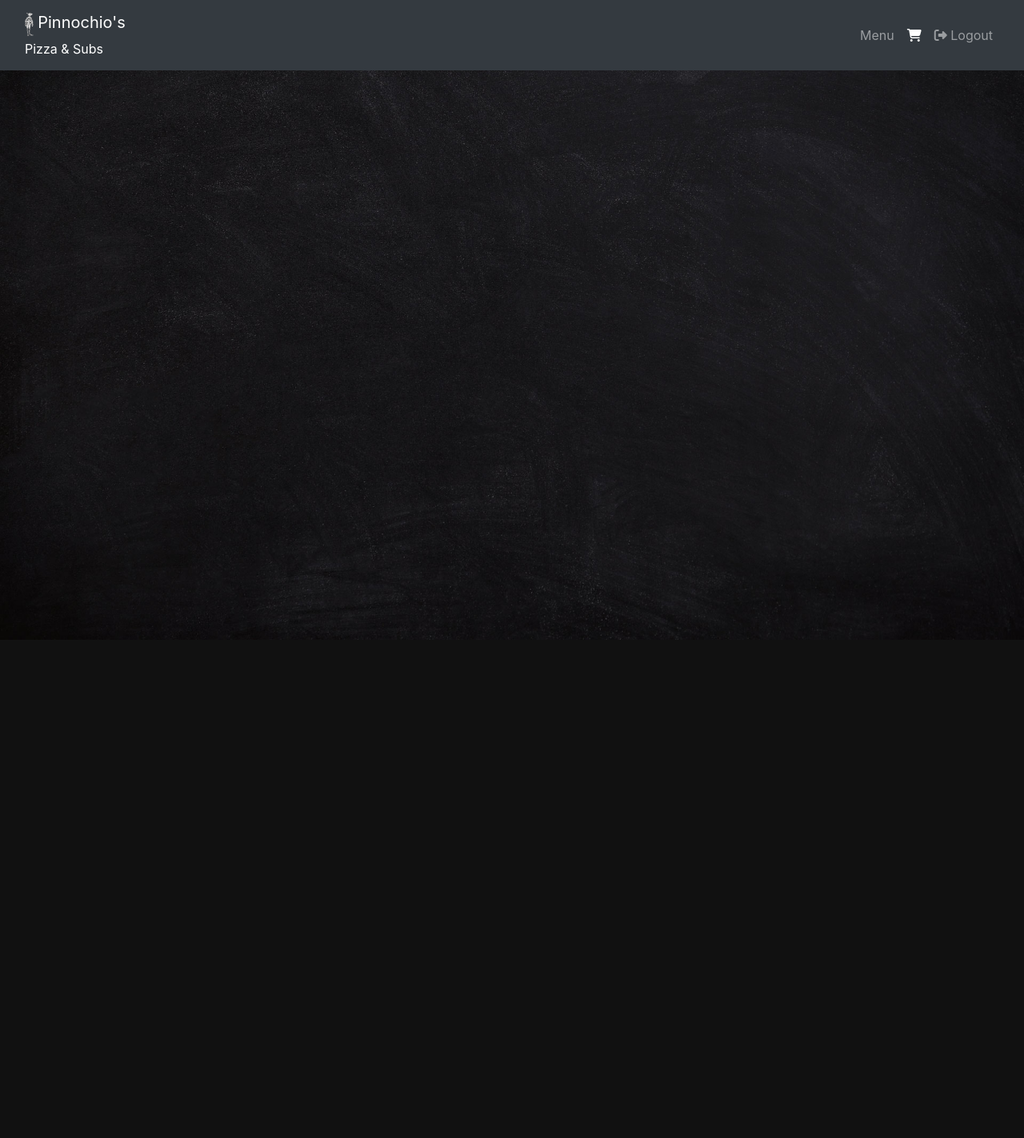
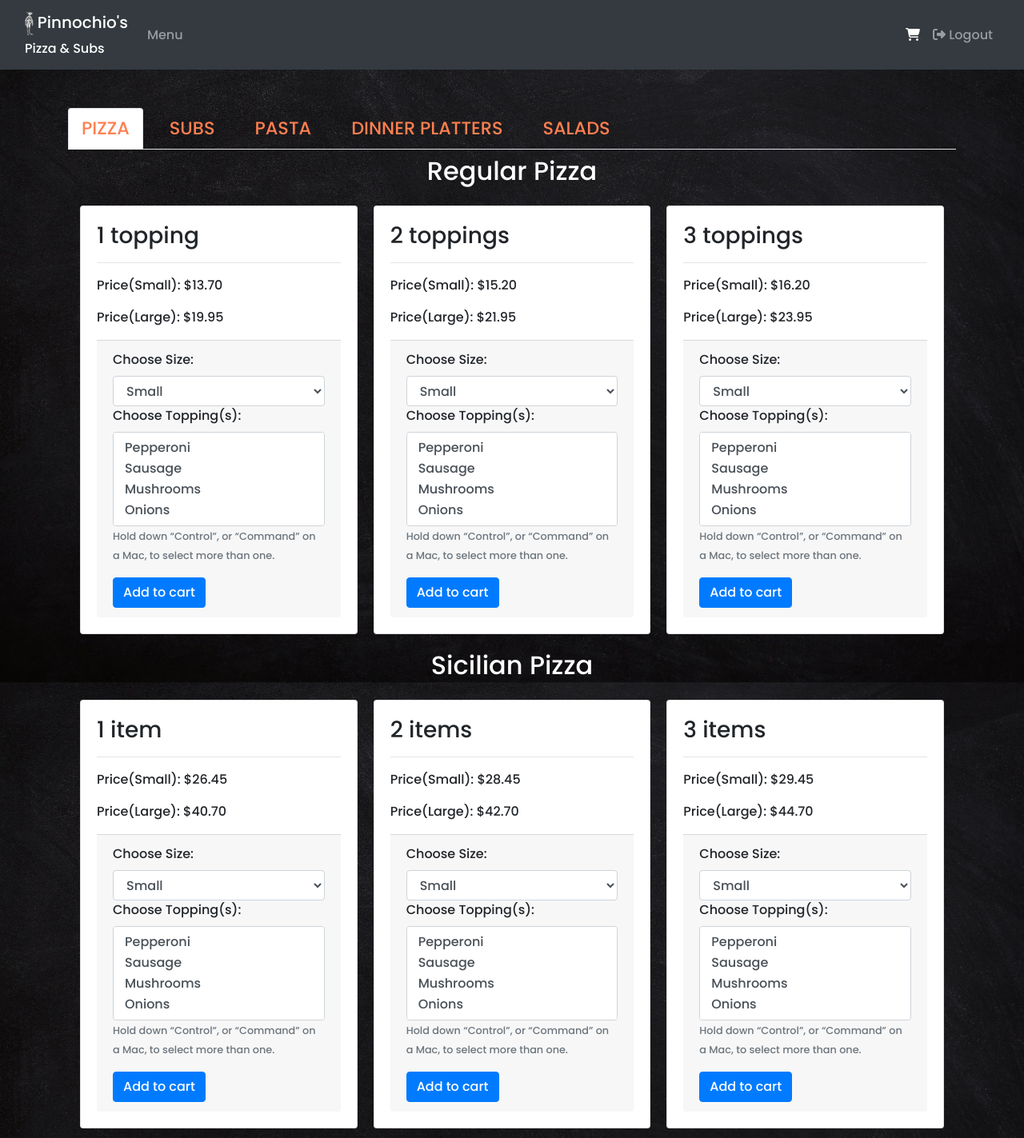
Before and after one commit to liverishabh/PizzaOrderingWebsite, a Django app: page / in a window 1280 px wide. Shown: the whole page at 80% size. Before the commit the page ends 800 px from the top, so only its background shows below. Run offline with Django 3.2, Linux system fonts and the light colour scheme; a user stored in the database is signed in; data comes from the database, SQL or seed files in the repository; some libraries are stand-ins or nearby versions.

Commit message:
menu.html

```diff
--- a/orders/static/orders/styles.css
+++ b/orders/static/orders/styles.css
@@ -1,8 +1,11 @@
+@import url('https://fonts.googleapis.com/css2?family=Josefin+Sans:wght@300;400&family=Poppins:wght@500&display=swap');
+
 body{
     background-image: url('pizza-background.jpg');
     background-repeat: no-repeat;
     background-attachment: fixed;
     background-size: cover;
+    font-family: Poppins, sans-serif;
 }
 
 #registerform, #loginform, #logoutview{
@@ -11,3 +14,10 @@ body{
     background-color: #ebf1d5;
     box-shadow: 0px 0px 20px 2px #888888;
 }
+
+#menuitems a{
+    color: coral;
+    font-size: 140%;
+    text-transform: uppercase;
+    font-weight: 500;
+}
--- a/orders/templates/orders/base.html
+++ b/orders/templates/orders/base.html
@@ -35,8 +35,10 @@
                 </button>
                 <div class="collapse navbar-collapse" id="myNavbar">
                     {% if user.is_authenticated %}
+                    <ul class="navbar-nav mr-auto">
+                        <li class="nav-item"><a href="{% url 'index' %}" class="nav-link">Menu</a></li>
+                    </ul>
                     <ul class="navbar-nav ml-auto">
-                        <li class="nav-item"><a href="{% url 'index' %}" class="nav-link">Menu</a></li>
                         <a class="nav-link active" href="#"><i class="fa fa-shopping-cart" aria-hidden="true"></i></a>
                         <li class="nav-item"><a href="{% url 'logout' %}" class="nav-link"><i class="fas fa-sign-out-alt"></i> Logout </a></li>
                     </ul>
@@ -52,13 +54,16 @@
 
         {% if messages %}
             {% for message in messages %}
-                <div class="alert alert-{{ message.tags }}">
-                    {{ message }}
+                <div class="container text-center">
+                    <div class="alert alert-{{ message.tags }}">
+                        {{ message }}
+                    </div>
                 </div>
+
             {% endfor %}
         {% endif %}
 
-        <main class="">
+        <main>
             {% block content %} {% endblock %}
         </main>
 
--- /dev/null
+++ b/orders/templates/orders/menu.html
@@ -0,0 +1,230 @@
+{% extends "orders/base.html" %}
+
+{% block title %}
+    Menu
+{% endblock %}
+
+{% block content %}
+
+    <div class="container mt-5">
+        <div class="row row-content">
+            <div class="col-12">
+                <ul class="nav nav-tabs" id="menuitems">
+                    <li class="nav-item">
+                        <a href="#pizza" class="nav-link active" role="tab" data-toggle="tab"> Pizza </a>
+                    </li>
+                    <li class="nav-item ml-3">
+                        <a href="#subs" class="nav-link" role="tab" data-toggle="tab"> Subs </a>
+                    </li>
+                    <li class="nav-item ml-3">
+                        <a href="#pasta" class="nav-link" role="tab" data-toggle="tab"> Pasta </a>
+                    </li>
+                    <li class="nav-item ml-3">
+                        <a href="#dinnerplatters" class="nav-link" role="tab" data-toggle="tab"> Dinner Platters </a>
+                    </li>
+                    <li class="nav-item ml-3">
+                        <a href="#salads" class="nav-link" role="tab" data-toggle="tab"> Salads </a>
+                    </li>
+                </ul>
+                <div class="tab-content">
+                    <div role="tabpanel" class="tab-pane fade show active" id="pizza">
+                        <h2 class="text-white text-center mt-2"> Regular Pizza </h2>
+                            <div class="card-columns container pt-3">
+                                {% for pizza in pizzas %}
+                                    {% if pizza.style == 'R' %}
+                                    <div class="card">
+                                        <div class="card-body">
+                                            <h3 class="card-title"> {{ pizza.name }}</h3>
+                                            <hr>
+                                            <p class="card-text"> Price(Small): ${{ pizza.price_small }}</p>
+                                            <p class="card-text"> Price(Large): ${{ pizza.price_large }}</p>
+                                            <div class="card-footer">
+                                                <form action="" method="POST">
+                                                    {% csrf_token %}
+                                                    <div class="form-group">
+                                                        <input type="hidden" name="dishname" value="{{ pizza.name }}">
+                                                        <input type="hidden" name="price_small" value="{{ pizza.price_small }}">
+                                                        <input type="hidden" name="price_large" value="{{ pizza.price_large }}">
+                                                        <label for="pizza_size">Choose Size:</label>
+                                                        <select class="form-control" id="pizza_size" name="pizza_size">
+                                                            <option value="small"> Small </option>
+                                                            <option value="large"> Large </option>
+                                                        </select>
+                                                        <label for="pizza_topping">Choose Topping(s):</label>
+                                                        <select multiple class="form-control" id="pizza_topping" name="pizza_topping">
+                                                            {% for topping in toppings %}
+                                                            <option value="{{ topping }}"> {{topping}} </option>
+                                                            {% endfor %}
+                                                        </select>
+                                                        <small class="text-muted">Hold down “Control”, or “Command” on a Mac, to select more than one.</small>
+                                                    </div>
+                                                    <button type="submit" href="#" class="btn btn-primary">Add to cart</button>
+                                                </form>
+                                            </div>
+                                        </div>
+                                    </div>
+                                    {% endif %}
+                                {% endfor %}
+                            </div>
+
+                        <h2 class="text-white text-center mt-2"> Sicilian Pizza </h2>
+                            <div class="card-columns container pt-3">
+                                {% for pizza in pizzas %}
+                                    {% if pizza.style == 'S' %}
+                                    <div class="card">
+                                        <div class="card-body">
+                                            <h3 class="card-title"> {{ pizza.name }}</h3>
+                                            <hr>
+                                            <p class="card-text"> Price(Small): ${{ pizza.price_small }}</p>
+                                            <p class="card-text"> Price(Large): ${{ pizza.price_large }}</p>
+                                            <div class="card-footer">
+                                                <form action="" method="POST">
+                                                    {% csrf_token %}
+                                                    <div class="form-group">
+                                                        <input type="hidden" name="dishname" value="{{ pizza.name }}">
+                                                        <input type="hidden" name="price_small" value="{{ pizza.price_small }}">
+                                                        <input type="hidden" name="price_large" value="{{ pizza.price_large }}">
+                                                        <label for="pizza_size">Choose Size:</label>
+                                                        <select class="form-control" id="pizza_size" name="pizza_size">
+                                                            <option value="small"> Small </option>
+                                                            <option value="large"> Large </option>
+                                                        </select>
+                                                        <label for="pizza_topping">Choose Topping(s):</label>
+                                                        <select multiple class="form-control" id="pizza_topping" name="pizza_topping">
+                                                            {% for topping in toppings %}
+                                                            <option value="{{ topping }}"> {{topping}} </option>
+                                                            {% endfor %}
+                                                        </select>
+                                                        <small class="text-muted">Hold down “Control”, or “Command” on a Mac, to select more than one.</small>
+                                                    </div>
+                                                    <button type="submit" href="#" class="btn btn-primary">Add to cart</button>
+                                                </form>
+                                            </div>
+                                        </div>
+                                    </div>
+                                    {% endif %}
+                                {% endfor %}
+                            </div>
+                    </div>
+                    <div role="tabpanel" class="tab-pane fade" id="subs">
+                        <div class="card-columns container pt-3">
+                            {% for sub in subs %}
+                            <div class="card">
+                                <div class="card-body">
+                                    <h3 class="card-title"> {{ sub.name }}</h3>
+                                    <hr>
+                                    <p class="card-text"> Price(Small): ${{ sub.price_small }}</p>
+                                    <p class="card-text"> Price(Large): ${{ sub.price_large }}</p>
+                                    <div class="card-footer">
+                                        <form action="" method="POST">
+                                            {% csrf_token %}
+                                            <div class="form-group">
+                                                <input type="hidden" name="dishname" value="{{ sub.name }}">
+                                                <input type="hidden" name="price_small" value="{{ sub.price_small }}">
+                                                <input type="hidden" name="price_large" value="{{ sub.price_large }}">
+                                                <label for="sub_size">Choose Size:</label>
+                                                <select class="form-control" id="sub_size" name="sub_size">
+                                                    <option value="small"> Small </option>
+                                                    <option value="large"> Large </option>
+                                                </select>
+                                                <label for="sub_extras">Choose Extras:</label>
+                                                <select class="form-control" id="sub_extras" name="sub_extras">
+                                                    {% for extra in subextras %}
+                                                    <option value="{{ extra }}"> {{extra}} </option>
+                                                    {% endfor %}
+                                                </select>
+                                            </div>
+                                            <button type="submit" href="#" class="btn btn-primary">Add to cart</button>
+                                        </form>
+                                    </div>
+                                </div>
+                            </div>
+                            {% empty %}
+                            <h4 class="text-white">No Subs</h4>
+                            {% endfor %}
+                        </div>
+                    </div>
+                    <div role="tabpanel" class="tab-pane fade" id="pasta">
+                        <div class="card-columns container pt-3">
+                            {% for pasta in pastas %}
+                            <div class="card">
+                                <div class="card-body">
+                                    <h3 class="card-title"> {{ pasta.name }}</h3>
+                                    <hr>
+                                    <p class="card-text"> Price: ${{ pasta.price }}</p>
+                                    <div class="card-footer">
+                                        <form action="" method="POST">
+                                            {% csrf_token %}
+                                            <input type="hidden" name="dishname" value="{{ pasta.name }}">
+                                            <input type="hidden" name="price" value="{{ pasta.price }}">
+                                            <button type="submit" href="#" class="btn btn-primary">Add to cart</button>
+                                        </form>
+                                    </div>
+                                </div>
+                            </div>
+                            {% empty %}
+                            <h4 class="text-white">No Pastas.</h4>
+                            {% endfor %}
+                        </div>
+                    </div>
+                    <div role="tabpanel" class="tab-pane fade" id="dinnerplatters">
+                        <div class="card-columns container pt-3">
+                            {% for platter in dinnerplatters %}
+                            <div class="card">
+                                <div class="card-body">
+                                    <h3 class="card-title"> {{ platter.name }}</h3>
+                                    <hr>
+                                    <p class="card-text"> Price(Small): ${{ platter.price_small }}</p>
+                                    <p class="card-text"> Price(Large): ${{ platter.price_large }}</p>
+                                    <div class="card-footer">
+                                        <form action="" method="POST">
+                                            {% csrf_token %}
+                                            <div class="form-group">
+                                                <input type="hidden" name="dishname" value="{{ platter.name }}">
+                                                <input type="hidden" name="price_small" value="{{ platter.price_small }}">
+                                                <input type="hidden" name="price_large" value="{{ platter.price_large }}">
+                                                <label for="platter">Choose Size:</label>
+                                                <select class="form-control" id="platter" name="platter_size">
+                                                    <option value="small"> Small </option>
+                                                    <option value="large"> Large </option>
+                                                </select>
+                                            </div>
+                                            <button type="submit" href="#" class="btn btn-primary">Add to cart</button>
+                                        </form>
+                                    </div>
+                                </div>
+                            </div>
+                            {% empty %}
+                            <h4 class="text-white">No Dinner Platters.</h4>
+                            {% endfor %}
+                        </div>
+                    </div>
+                    <div role="tabpanel" class="tab-pane fade" id="salads">
+                        <div class="card-columns container pt-3">
+                            {% for salad in salads %}
+                            <div class="card">
+                                <div class="card-body">
+                                    <h3 class="card-title"> {{ salad.name }}</h3>
+                                    <hr>
+                                    <p class="card-text"> Price: ${{ salad.price }}</p>
+                                    <div class="card-footer">
+                                        <form action="" method="POST">
+                                            {% csrf_token %}
+                                            <input type="hidden" name="dishname" value="{{ salad.name }}">
+                                            <input type="hidden" name="price" value="{{ salad.price }}">
+                                            <button type="submit" href="#" class="btn btn-primary">Add to cart</button>
+                                        </form>
+                                    </div>
+                                </div>
+                            </div>
+                            {% empty %}
+                            <h4 class="text-white">No Salads.</h4>
+                            {% endfor %}
+                        </div>
+                    </div>
+                </div>
+            </div>
+        </div>
+    </div>
+
+{% endblock %}
--- a/orders/views.py
+++ b/orders/views.py
@@ -2,6 +2,17 @@ from django.http import HttpResponse
 from django.shortcuts import render
 from django.contrib.auth.decorators import login_required
 
+from .models import Pizza, Pasta, Sub, SubExtras, Salads, DinnerPlatters, Toppings
+
 @login_required
 def index(request):
-    return render(request, "orders/base.html")
+    context ={
+        "pizzas" : Pizza.objects.all(),
+        "toppings" : Toppings.objects.all(),
+        "subs" : Sub.objects.all(),
+        "subextras" : SubExtras.objects.all(),
+        "pastas" : Pasta.objects.all(),
+        "dinnerplatters" : DinnerPlatters.objects.all(),
+        "salads" : Salads.objects.all(),
+    }
+    return render(request, "orders/menu.html", context)
--- a/users/templates/users/login.html
+++ b/users/templates/users/login.html
@@ -10,14 +10,14 @@
         <form method="POST">
             {% csrf_token %}
             <fieldset class="form-group">
-                <legend class="border-bottom mb-4"> Sign In to order Pizza! </legend>
+                <legend class="mb-4" style="border-bottom: 1px solid;"> Sign In to order Pizza! </legend>
                 {{ form|crispy }}
             </fieldset>
             <div class="form-group">
                 <button class="btn btn btn-primary" type="submit"> Login </button>
             </div>
         </form>
-        <div class="border-top pt-3">
+        <div class="pt-3" style="border-top: 1px solid;">
             <small class="text-muted">
                 Don't Have An Account? <a class="ml-2" href="{% url 'register' %}"> Register Now </a>
             </small>
--- a/users/templates/users/logout.html
+++ b/users/templates/users/logout.html
@@ -1,5 +1,4 @@
 {% extends "orders/base.html" %}
-{% load crispy_forms_tags %}
 
 {% block title %}
     Logout
--- a/users/templates/users/register.html
+++ b/users/templates/users/register.html
@@ -10,14 +10,14 @@
         <form method="POST">
             {% csrf_token %}
             <fieldset class="form-group">
-                <legend class="border-bottom mb-4"> Register to order Pizza! </legend>
+                <legend class="mb-4" style="border-bottom: 1px solid;"> Register to order Pizza! </legend>
                 {{ form|crispy }}
             </fieldset>
             <div class="form-group">
                 <button class="btn btn btn-primary" type="submit"> Register </button>
             </div>
         </form>
-        <div class="border-top pt-3">
+        <div class="pt-3" style="border-top: 1px solid;">
             <small class="text-muted">
                 Already Have An Account? <a class="ml-2" href="{% url 'login' %}"> Login Now </a>
             </small>
```
Also changed, not shown: orders/models.py (+29 -26 lines), db.sqlite3, orders/migrations/0001_initial.py.
